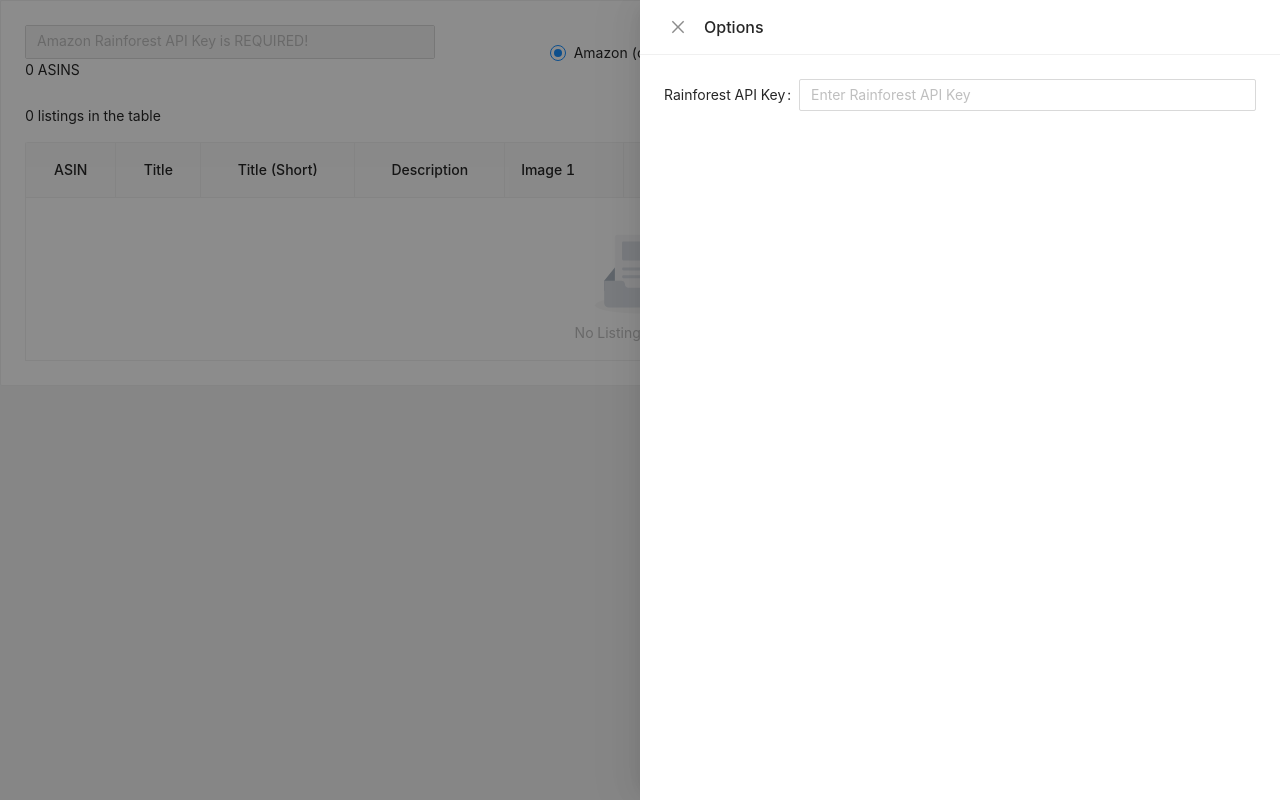
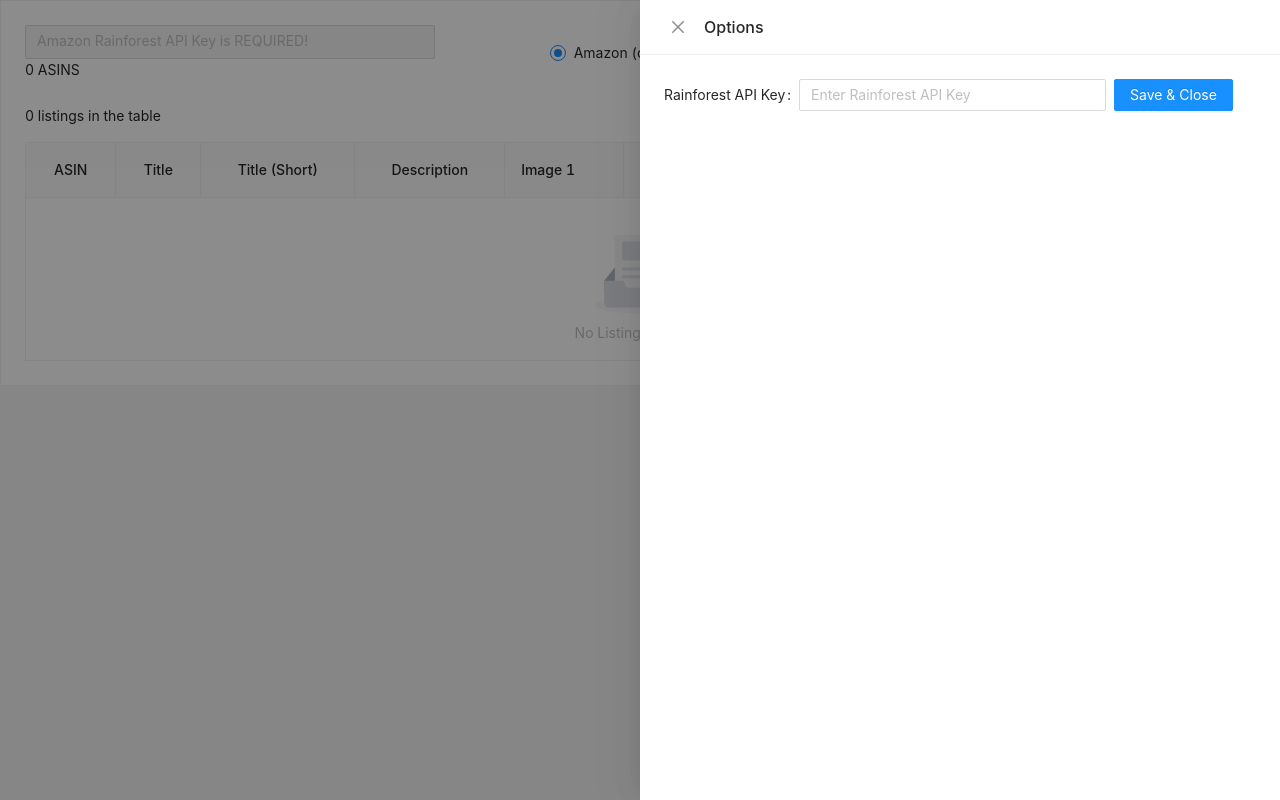
Before and after one commit to oosswwaalldd/listing-scraper, a React (Create React App) app: page / in a window 1280 px wide. Built offline with nearby package versions, Linux system fonts and the light colour scheme.

Commit message:
removed export disable. Fixed error UI unblocking

```diff
--- a/src/Components/Default.jsx
+++ b/src/Components/Default.jsx
@@ -87,17 +87,20 @@ const Default = () => {
               feature_bullets = [],
               images = []
             } = {},
-            request_info: { success } = {}
+            request_info: { success, message: apiMessage } = {}
           } = {}
         } = await axios.get('https://api.rainforestapi.com/request', {
           params
         })
         if (status !== 200)
-          message.error(
-            `Error trying to get ASIN: ${asin} (Status Code = ${status})`
+          throw new Error(
+            `Error trying to get ASIN: ${asin} (Status Code = ${status}, Message: ${apiMessage})`
           )
+
         if (!success)
-          message.error(`Error trying to get ASIN: ${asin} (Success = false)`)
+          throw new Error(
+            `Error trying to get ASIN: ${asin} (Success = false, Message: ${apiMessage})`
+          )
 
         message.success({
           content: `ASIN: ${asin} done!`,
@@ -141,9 +144,11 @@ const Default = () => {
         key: 'scraping',
         duration: 2
       })
-    } catch ({ message: msg }) {
+    } catch (error) {
+      const { message: msg } = error
+      console.log(error)
+      setState(s => ({ ...s, loading: false }))
       const _msg = `Error on scrape() -> "${msg}"`
-      console.log(_msg)
       message.error({
         content: _msg,
         key: 'scraping',
@@ -153,12 +158,17 @@ const Default = () => {
   }
 
   const getDescription = (description, html) => {
-    if (description) return description
+    if (description)
+      return description.replace(/PRODUCT DESCRIPTION/i, '').trim()
     const _description = $(html)
       .find('#productDescription')
       .find('script')
       .remove()
-    return _description.find('#productDescription').text()
+    return _description
+      .find('#productDescription')
+      .text()
+      .replace(/PRODUCT DESCRIPTION/i, '')
+      .trim()
   }
 
   const buildShortTitle = title => {
@@ -259,7 +269,7 @@ const Default = () => {
             </Row>
             <Row>
               <Col span={24}>
-                <Table listings={listings} loading={loading} />
+                <Table listings={listings} />
               </Col>
             </Row>
           </Form>
--- a/src/Components/Options.jsx
+++ b/src/Components/Options.jsx
@@ -1,6 +1,6 @@
 import React from 'react'
 
-import { Drawer, Row, Col, Form, Input } from 'antd'
+import { Drawer, Row, Col, Form, Input, Button } from 'antd'
 
 const Options = props => {
   const { visible, close, setAmzKey, amzApiKey } = props
@@ -14,10 +14,11 @@ const Options = props => {
       destroyOnClose={true}
       footer={null}
     >
-      <Row>
-        <Col span={24}>
+      <Row gutter={8}>
+        <Col span={18}>
           <Form.Item label="Rainforest API Key">
             <Input
+              onPressEnter={close}
               value={amzApiKey}
               placeholder="Enter Rainforest API Key"
               allowClear
@@ -25,6 +26,11 @@ const Options = props => {
             />
           </Form.Item>
         </Col>
+        <Col span={6}>
+          <Button type="primary" onClick={close}>
+            Save & Close
+          </Button>
+        </Col>
       </Row>
     </Drawer>
   )
--- a/src/Components/Table.jsx
+++ b/src/Components/Table.jsx
@@ -5,7 +5,7 @@ import Excel from 'exceljs'
 import saveAs from 'file-saver'
 
 // Components
-import { Table, Empty, Row, Col, Button } from 'antd'
+import { Table, Empty, Row, Col, Button, Popconfirm } from 'antd'
 import { FileExcelOutlined } from '@ant-design/icons'
 
 const headers = [
@@ -21,7 +21,7 @@ const headers = [
   { label: 'Image 3', value: 'image3' }
 ]
 const TableComponent = props => {
-  const { listings, loading } = props
+  const { listings } = props
 
   const [state, setState] = useState({
     columns: []
@@ -135,13 +135,13 @@ const TableComponent = props => {
           {listings.length} listings in the table
         </Col>
         <Col span={12} className="font-size-large text-right m-b-5">
-          <Button
-            shape="circle"
-            type="dashed"
-            disabled={loading}
-            icon={<FileExcelOutlined />}
-            onClick={exportToExcel}
-          />
+          <Popconfirm
+            placement="left"
+            title={`${listings.length} listings will be exported. Continue?`}
+            onConfirm={exportToExcel}
+          >
+            <Button shape="circle" type="dashed" icon={<FileExcelOutlined />} />
+          </Popconfirm>
         </Col>
       </Row>
       <Table
```
